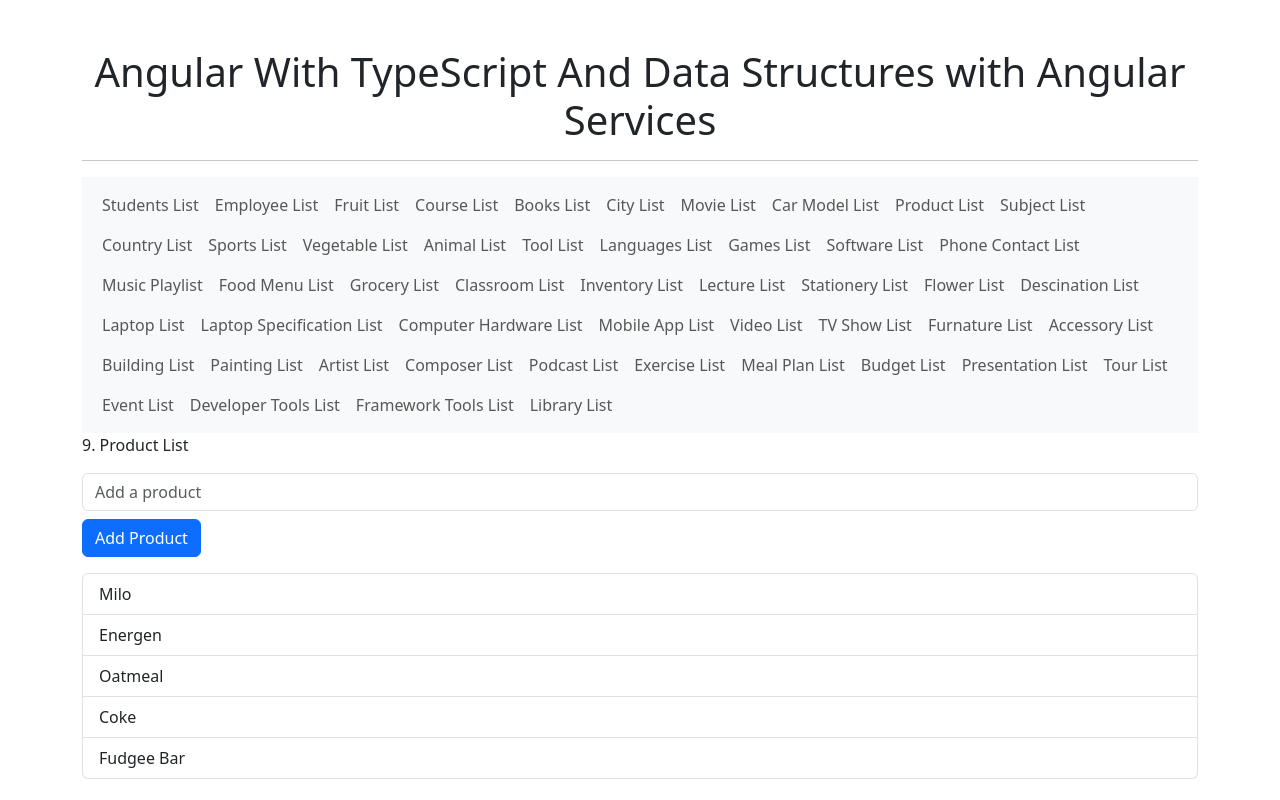
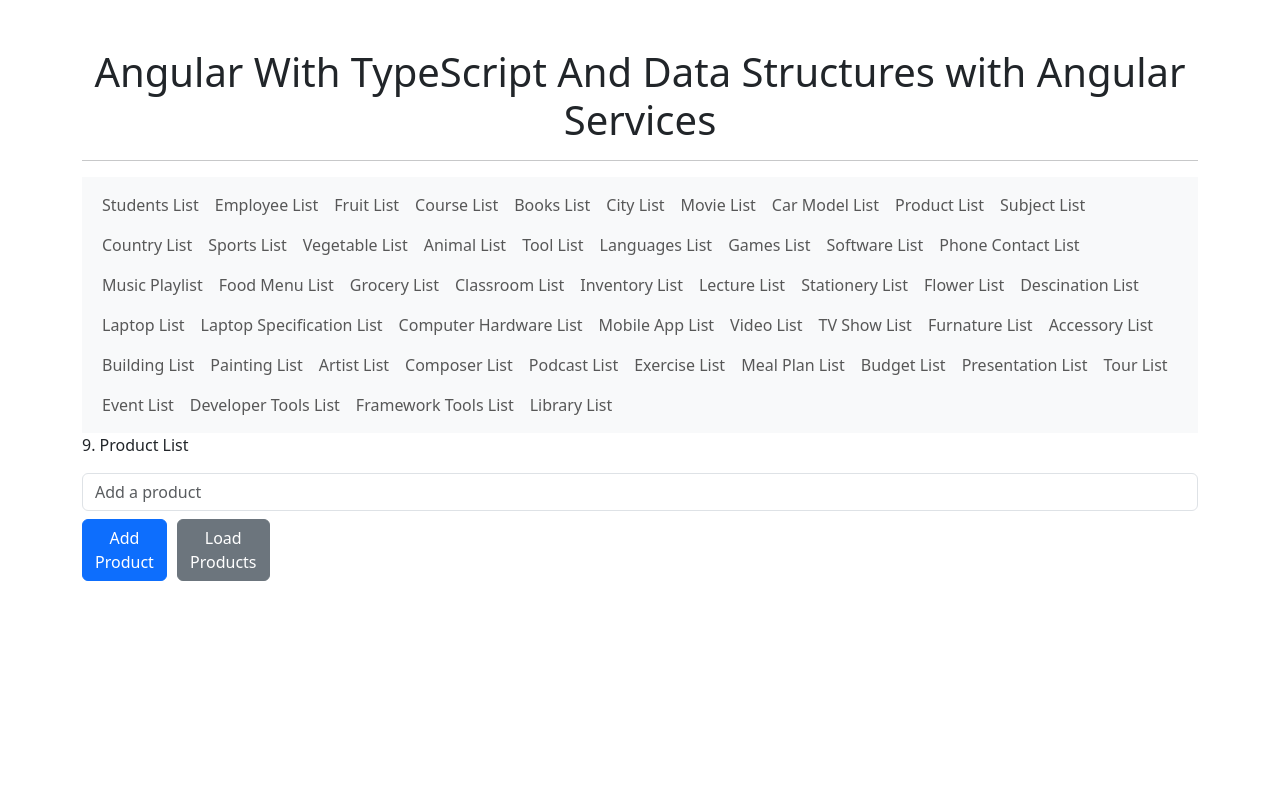
Before and after one commit to muningg/Angular_With_TypeScript_And_Data_Structures, an Angular app: page /product-list in a window 1280 px wide. Built offline with nearby package versions, Linux system fonts and the light colour scheme.

Commit message:
feat(product-list-service): add service to load product list

```diff
--- a/src/app/components/product-list/product-list.component.html
+++ b/src/app/components/product-list/product-list.component.html
@@ -1,8 +1,14 @@
 <p>9. Product List</p>
 <input type="text" class="form-control" [(ngModel)]="newProduct" placeholder="Add a product" />
 
-<button class="btn btn-primary mt-2" (click)="addProduct()">Add Product</button>
-
+<div class="row">
+  <div class="col-sm-1">
+    <button class="btn btn-primary mt-2" (click)="addProduct()">Add Product</button>
+  </div>
+  <div class="col-sm-1">
+    <button class="btn btn-secondary mt-2" (click)="provideProductsList()">Load Products</button>
+  </div>
+</div>
 <ul class="mt-3 list-group">
   <li class="list-group-item" *ngFor="let product of products">
     {{product}}
--- a/src/app/components/product-list/product-list.component.ts
+++ b/src/app/components/product-list/product-list.component.ts
@@ -1,4 +1,5 @@
 import { Component } from '@angular/core';
+import { ProductListService } from './product-list.service';
 
 @Component({
   selector: 'app-product-list',
@@ -6,16 +7,19 @@ import { Component } from '@angular/core';
   styleUrl: './product-list.component.css'
 })
 export class ProductListComponent {
-  products: string[] = ['Milo', "Energen","Oatmeal","Coke","Fudgee Bar"];
+  products: string[] = [];
   newProduct: string = '';
+
+  constructor(private productListService: ProductListService) { }
 
   addProduct() {
     if (this.newProduct.trim()) {
-      this.products.push(this.newProduct);
+      this.productListService.addProduct(this.newProduct);
       this.newProduct = '';
     }
   }
-
-
+  provideProductsList() {
+    this.products = this.productListService.loadProducts();
+  }
 
 }
--- /dev/null
+++ b/src/app/components/product-list/product-list.service.ts
@@ -0,0 +1,18 @@
+import { Injectable } from '@angular/core';
+
+@Injectable({
+  providedIn: 'root'
+})
+export class ProductListService {
+  private products: string[] = [
+    'Milo', "Energen","Oatmeal","Coke","Fudgee Bar"
+  ];
+
+  loadProducts() {
+    return this.products;
+  }
+
+  addProduct(product: string) {
+    this.products.push(product);
+  }
+}
```
Also changed, not shown: 1 other file (tests, documents, lock files or other folders).
